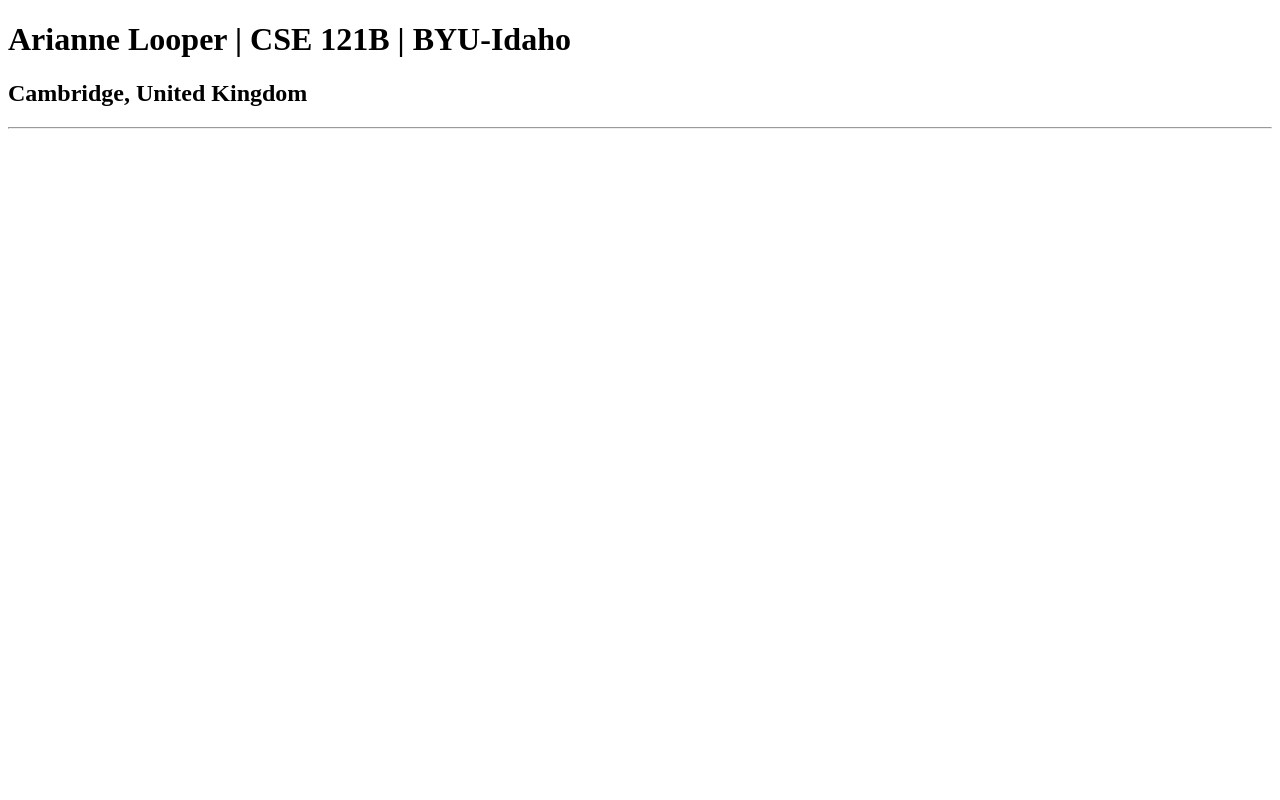
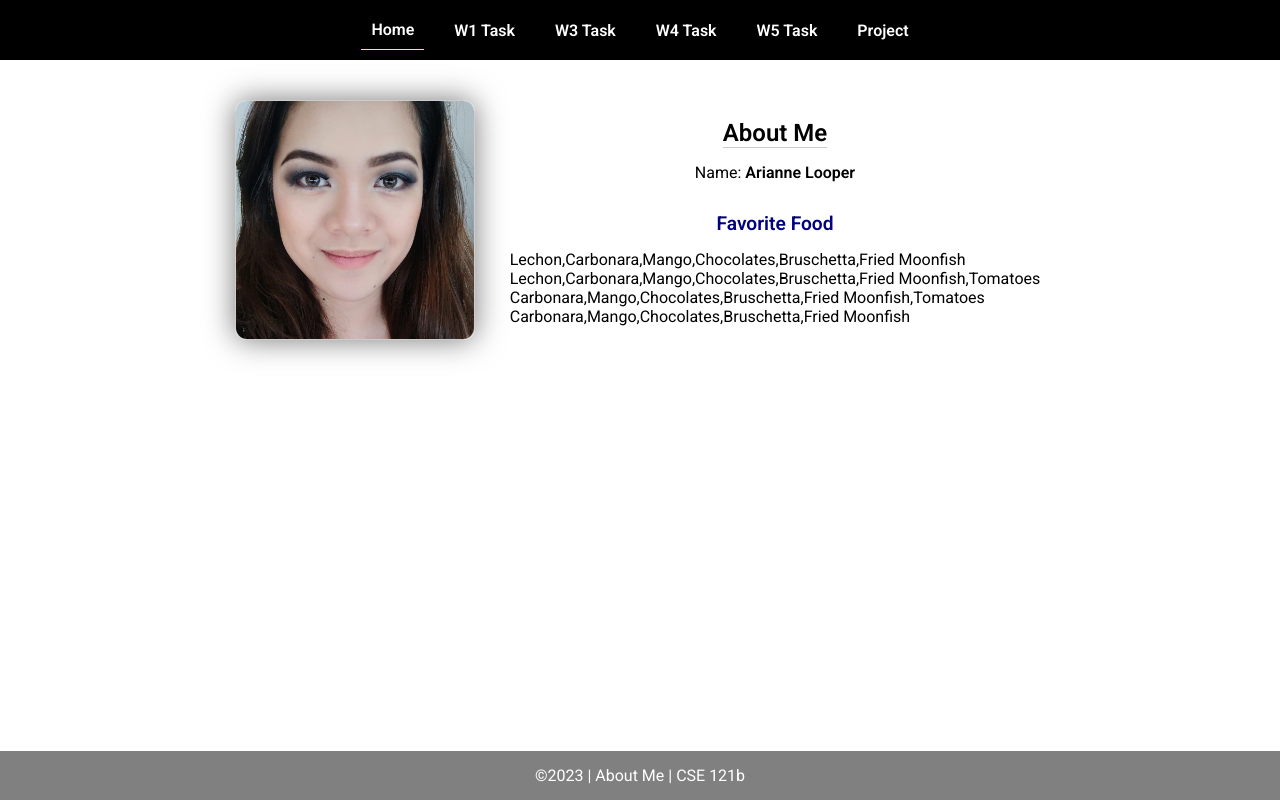
Before and after one commit to loopera/cse121b, a plain HTML site: page index.html in a window 1280 px wide. Drawn offline with Linux system fonts and the light colour scheme.

Commit message:
week 2 assignment

```diff
--- a/index.html
+++ b/index.html
@@ -1,14 +1,45 @@
 <!DOCTYPE html>
 <html lang="en">
+
 <head>
-    <meta charset="UTF-8">
-    <meta name="viewport" content="width=device-width, initial-scale=1.0">
-    <title>Arianne Looper | CSE 121B | BYU-Idaho</title>
+  <meta charset="UTF-8">
+  <meta name="viewport" content="width=device-width, initial-scale=1.0">
+  <title>About Me | CSE 121b | W02: Programming Tasks</title>
+  <link rel="preconnect" href="https://fonts.googleapis.com">
+  <link rel="preconnect" href="https://fonts.gstatic.com" crossorigin>
+  <link href="https://fonts.googleapis.com/css2?family=Roboto:wght@400;600&display=swap"
+    rel="stylesheet">
+  <link rel="stylesheet" href="styles/main.css">
 </head>
+
 <body>
-</head>
-    <h1>Arianne Looper | CSE 121B | BYU-Idaho</h1>
-    <h2>Cambridge, United Kingdom</h2>
-    <hr>
+  <nav>
+    <ul id="menu">
+      <li><a id="toggleMenu">&equiv;</a></li>
+      <li><a href="index.html" class="active">Home</a></li>
+      <li><a href="w01-task.html">W1 Task</a></li>
+      <li><a href="w03-task.html">W3 Task</a></li>
+      <li><a href="w04-task.html">W4 Task</a></li>
+      <li><a href="w05-task.html">W5 Task</a></li>
+      <li><a href="project.html">Project</a></li>
+    </ul>
+  </nav>
+  <main id="home">
+    <picture>
+      <img src="images/placeholder.png" alt="Placeholder Image">
+    </picture>
+    <section>
+      <h1>About Me</h1>
+      <div class="info">Name: <span id="name"></span></div>
+      <h2>Favorite Food</h2>
+      <div class="block" id="food"></div>
+    </section>
+  </main>
+  <footer>
+    &copy;<span id="year"></span> | About Me | CSE 121b
+  </footer>
+  <script src="scripts/main.js"></script>
+  <script src="scripts/w02-task.js"></script>
 </body>
+
 </html>
--- /dev/null
+++ b/scripts/main.js
@@ -0,0 +1,9 @@
+// copyright year
+document.querySelector('#year').textContent = new Date().getFullYear();
+
+// toggle menu in small view
+const toggleMenu = () => {
+    document.querySelector('#menu').classList.toggle('open');
+}
+
+document.querySelector('#toggleMenu').addEventListener('click', toggleMenu);
--- /dev/null
+++ b/scripts/w02-task.js
@@ -0,0 +1,34 @@
+/* W02-Task - Profile Home Page */
+
+/* Step 1 - Setup type tasks - no code required */
+
+/* Step 2 - Variables */
+let fullName = "Arianne Looper"; //1
+let currentYear = new Date().getFullYear(); //2
+const profilePicture = "images/profilepic.jpg"; //3
+
+
+/* Step 3 - Element Variables */
+const nameElement = document.getElementById("name"); //1
+const foodElement = document.getElementById("food"); //2
+const yearElement = document.querySelector("#year"); //3
+const imageElement = document.querySelector("img"); //4
+
+
+/* Step 4 - Adding Content */
+nameElement.innerHTML = `<strong>${fullName}</strong>`; //1 & 2
+yearElement.textContent = `${currentYear}`; //3
+imageElement.setAttribute("src", "images/profilepic.jpg"); //4
+imageElement.setAttribute("alt", `Profile image of ${fullName}`); //5
+
+
+/* Step 5 - Array */
+let foodArray = ['Lechon', 'Carbonara', 'Mango', 'Chocolates', 'Bruschetta', 'Fried Moonfish']; //1
+foodElement.textContent = foodArray; //2
+let foodSingle = "Tomatoes"; //3
+foodArray.push(foodSingle) //4
+foodElement.innerHTML += `<br>${foodArray}`; //5
+foodArray.shift() //6
+foodElement.innerHTML += `<br>${foodArray}`; //7
+foodArray.pop() //8
+foodElement.innerHTML += `<br>${foodArray}`; //9
--- /dev/null
+++ b/styles/main.css
@@ -0,0 +1,157 @@
+/* Universal Selector */
+* {
+    margin: 0;
+    padding: 0;
+    box-sizing: border-box;
+}
+
+/* HTML Selectors */
+body {
+    font-family: 'Roboto', Helvetica, sans-serif;
+}
+
+nav {
+    background-color: black;
+    width: 100%;
+    position: fixed;
+    top: 0;
+}
+
+nav ul {
+    display: flex;
+    flex-direction: column;
+    align-items: center;
+    max-width: fit-content;
+    margin: 0 auto;
+}
+
+nav ul li {
+    flex: 1 1 auto;
+}
+
+nav ul li:first-child {
+    display: block;
+    font-size: 2rem;
+}
+
+nav ul li:first-child a {
+    padding: 1px 10px;
+}
+
+nav ul li {
+    display: none;
+    list-style: none;
+    margin: 10px;
+}
+
+nav ul li a {
+    display: block;
+    padding: 10px;
+    text-decoration: none;
+    font-weight: 600;
+    color: white;
+    text-align: center;
+}
+
+nav ul li a:hover {
+    background-color: #efefef;
+    color: black;
+}
+
+h1, h2 {
+    text-align: center;
+    margin-bottom: 15px;
+
+}
+
+h1 {
+border-bottom: 1px solid #ccc;
+}
+
+h2 {
+    font-size: 1.2rem;
+    color: navy;
+    text-align: center;
+    margin-top: 30px;
+}
+
+main {
+    margin-top: 125px;
+    display: grid;
+    grid-template-columns: 1fr;
+    grid-gap: 20px;
+    align-items: center;
+    justify-content: center;
+}
+
+picture {
+    margin: 0 auto;
+}
+
+picture img {
+    width: 240px;
+    height: auto;
+    border-radius: 5%;
+    border: 1px solid #ccc;
+    box-shadow: 0 0 30px #777;
+}
+
+section {
+    display: flex;
+    flex-direction: column;
+    align-items: center;
+    margin: 10px
+}
+
+label {
+    margin: 15px 0;
+}
+
+footer {
+    background-color: gray;
+    color: white;
+    padding: 15px;
+    text-align: center;
+    width: 100%;
+    position: fixed;
+    bottom: 0;
+}
+
+/* Class Selectors */
+.active {
+    border-bottom: 1px solid yellow;
+}
+
+.open li {
+    display: block;
+}
+
+.block {
+    display: block;
+}
+
+/* ID Selectors */
+
+/* Media Queries */
+@media only screen and (min-width: 32.5em) {
+    nav ul {
+        flex-direction: row;
+    }
+
+    nav ul li:first-child {
+        display: none;
+    }
+
+    nav ul li {
+        display: block;
+    }
+
+    main {
+        margin: 100px auto 20px;
+        grid-template-columns: 250px 1fr;
+        max-width: -moz-fit-content;
+        max-width: fit-content;
+
+    }
+
+}
--- a/dom-basics.js
+++ b/week2/dom-basics.js
@@ -1,7 +1,10 @@
+
+// HOW TO ADD CONTENT
 const newParagraph = document.createElement("p");
 newParagraph.innerText = "Added with Javascript!";
 document.body.appendChild(newParagraph);
 
+// HOW TO ADD AN IMAGE
 const newImage = document.createElement("img");
 newImage.setAttribute("src", "https://picsum.photos/200");
 newImage.setAttribute("alt", "Description of image");
```
Also changed, not shown: index-old.html (added, +14 -0 lines), week1/apply-javascript.html (+4 -0 lines), week2/dom-example.html (added, +69 -0 lines), images/placeholder.png (added), images/profilepic.jpg (added), week2/dinosaur.png (added), week2/dom-basics.html (renamed from dom-basics.html).
